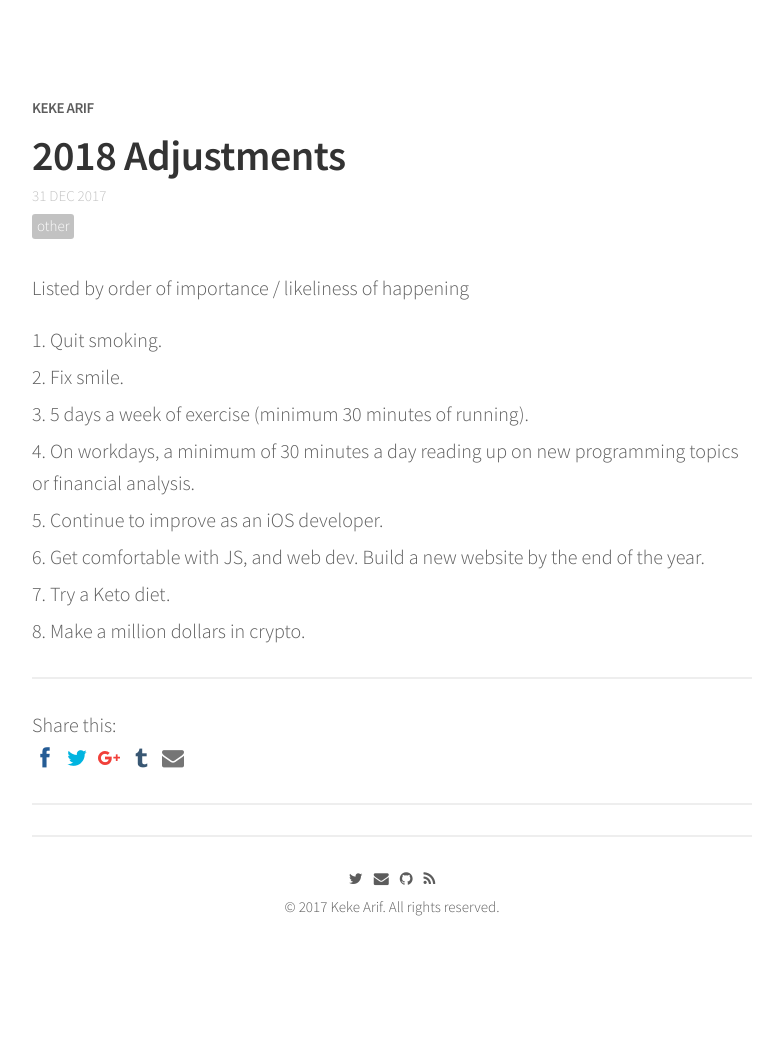
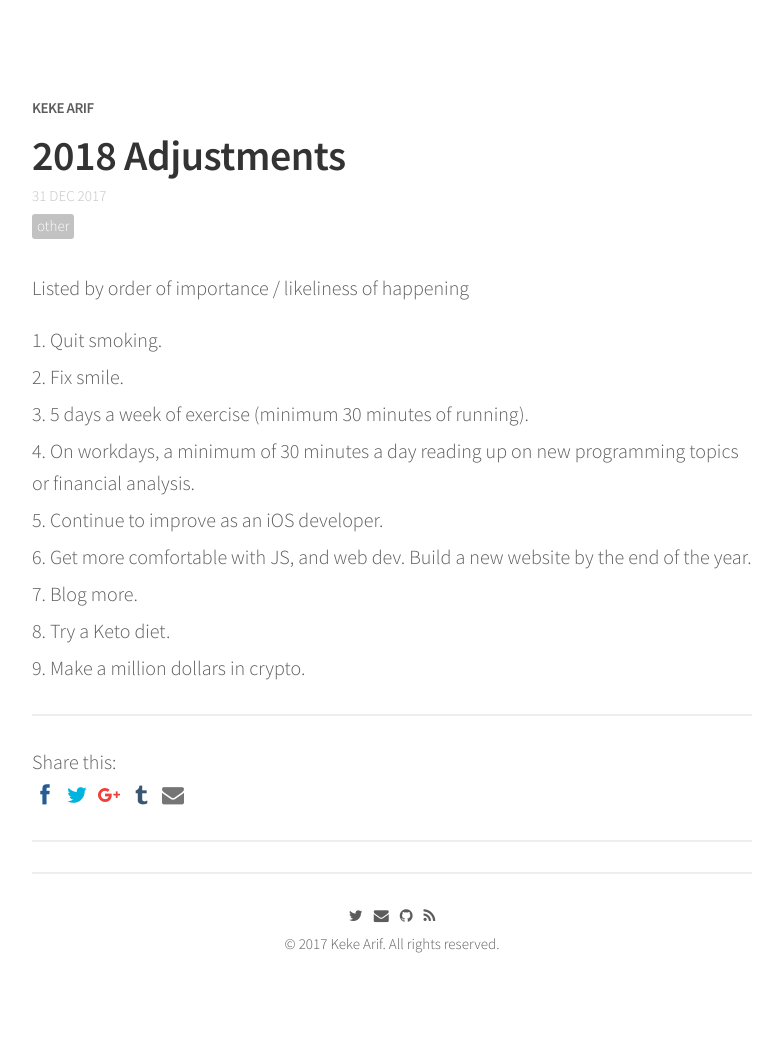
Before and after one commit to kekearifblog/kekearifblog.github.io, a Jekyll site: the page built from _posts/2017-12-31-2018-Adjustments.md, in a window 1280 px wide. Shown: the whole page, without its empty margins (248-1031 px from the left). Built offline with Jekyll 4.4.1, drawn with Linux system fonts in a browser that asks for light colours; nearby versions of some CDN libraries; comment, search, counter and statistics services are not loaded; before the commit the page ends 1019 px from its top, so only the background shows below that.

Commit message:
First post adjustments

```diff
--- a/_posts/2017-12-31-2018-Adjustments.md
+++ b/_posts/2017-12-31-2018-Adjustments.md
@@ -15,7 +15,8 @@
 4. On workdays, a minimum of 30 minutes a day reading up on new programming
 topics or financial analysis.
 5. Continue to improve as an iOS developer.
-6. Get comfortable with JS, and web dev. Build a new website by the end of the
-year.
-7. Try a Keto diet.
+6. Get more comfortable with JS, and web dev. Build a new website by the end of
+the year.
+7. Blog more.
+8. Try a Keto diet.
 8. Make a million dollars in crypto.
```
